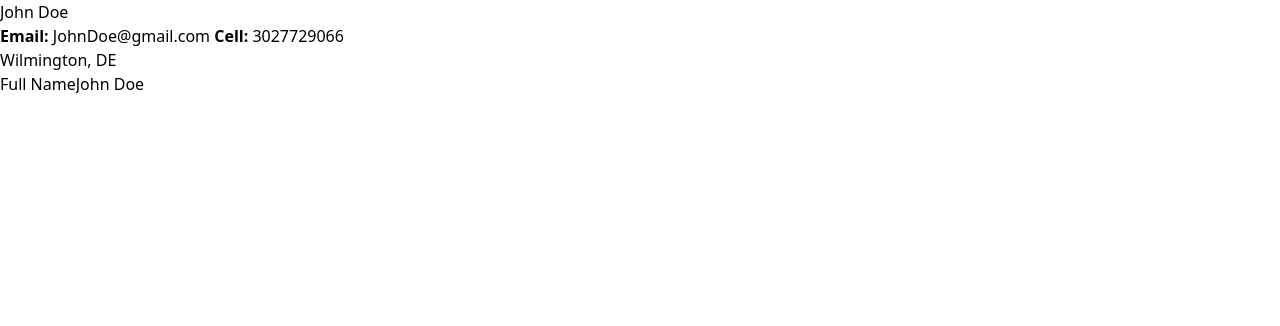
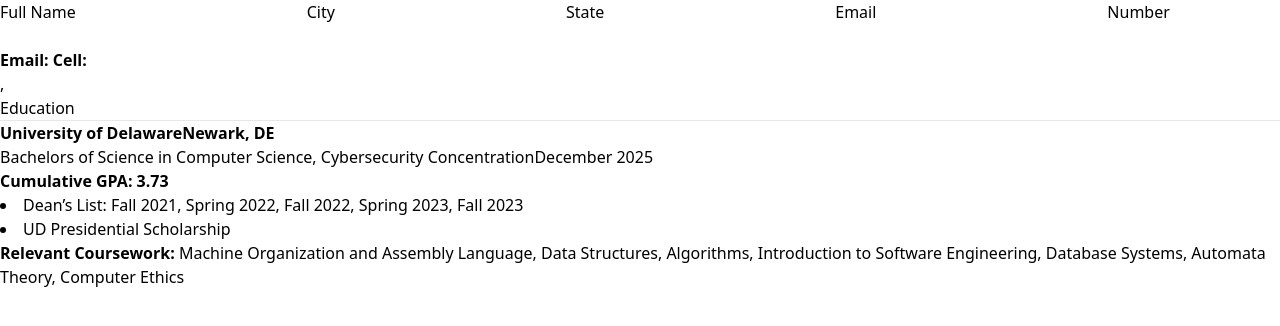
Before and after one commit to thekevinchau/ResumeGenerator, a React (Vite) app: page / in a window 1280 px wide. Shown: the top 326 px of the page. Built offline with nearby package versions, Linux system fonts and the light colour scheme.

Commit message:
Finished handling of Header Section

```diff
--- a/src/App.tsx
+++ b/src/App.tsx
@@ -1,29 +1,45 @@
-/*
-
-  - Pass the state values down to HeaderInputs so that it can be altered by that component.
-
-*/
-
 import { useState } from "react"
 import { HeaderSection } from "./components/HeaderSection";
 import { HeaderForms } from "./components/HeaderForms";
+import { EducationSection } from "./components/EducationSection";
 
 export default function App() {
-  const [personalInfo, setPersonalInfo] = useState({name: "John Doe", state: "DE", city: "Wilmington", email: "JohnDoe@gmail.com", number: "3027729066"});
-
+  const [personalInfo, setPersonalInfo] = useState(
+    {name: "",
+    state: "",
+    city: "",
+    email: "",
+    number: ""});
+  /*
+  @brief: A callback function that changes personalInfo state values based on input from HeaderForm.tsx
+  @param: An event that fires upon key inputs
+  @functionality: Consumes an event, retrieves the name and value fields from the event, and alters the value at the key "name" inside the personalInfo object.
+  @return: Returns nothing as it is a state setter.
+  */
   function handlePersonalInfoChange(event: React.ChangeEvent<HTMLInputElement>) {
     const { name, value } = event.target;
     setPersonalInfo({ ...personalInfo, [name]: value });
   }
 
-  return <div className="w-screen h-screen flex justify-around items-start bg-slate-500">
+  const [educationInfo, setEducationInfo] = useState({
+    degree: "Bachelors of Science in Computer Science, Cybersecurity Concentration",
+    college: "University of Delaware",
+    graduationDate: "December 2025",
+    location: "Newark, DE",
+    gpa: 3.73,
+    recognitions: ['Dean’s List: Fall 2021, Spring 2022, Fall 2022, Spring 2023, Fall 2023', 'UD Presidential Scholarship'],
+    courseWork: 'Machine Organization and Assembly Language, Data Structures, Algorithms, Introduction to Software Engineering, Database Systems, Automata Theory, Computer Ethics'
+  })
 
-    <div className="flex flex-col w-1/2 h-full mt-8 border bg-white">
 
-      <div className="ml-11 mr-11">
+  return <div className="w-screen h-screen flex justify-around items-start bg-slate-500 font-serif">
+    <HeaderForms handleFormInput={handlePersonalInfoChange} headerInfo={personalInfo}></HeaderForms>
+    <div className="flex flex-col w-1/2 h-full  border bg-white">
+
+      <div className="ml-10 mr-10">
         <HeaderSection name={personalInfo.name} state={personalInfo.state} city={personalInfo.city} email={personalInfo.email} number={personalInfo.number}></HeaderSection>
+        <EducationSection coursework={educationInfo.courseWork} recognitions= {educationInfo.recognitions} gpa={educationInfo.gpa} degree={educationInfo.degree} college={educationInfo.college} location={educationInfo.location} expectedGrad={educationInfo.graduationDate}></EducationSection>
       </div>
     </div>
-    <HeaderForms handleFormInput={handlePersonalInfoChange} headerInfo={personalInfo}></HeaderForms>
   </div>
 }
--- a/src/components/HeaderForms.tsx
+++ b/src/components/HeaderForms.tsx
@@ -15,6 +15,18 @@
         <form>
             <label>Full Name</label>
             <input type="text"name="name" onChange={handleFormInput} value={headerInfo.name}></input>
+
+            <label>City</label>
+            <input type="text"name="city" onChange={handleFormInput} value={headerInfo.city}></input>
+
+            <label>State</label>
+            <input type="text"name="state" onChange={handleFormInput} value={headerInfo.state}></input>
+
+            <label>Email</label>
+            <input type="text"name="email" onChange={handleFormInput} value={headerInfo.email}></input>
+
+            <label>Number</label>
+            <input type="text"name="number" onChange={handleFormInput} value={headerInfo.number}></input>
         </form>
     </div>
 }
--- a/src/components/HeaderSection.tsx
+++ b/src/components/HeaderSection.tsx
@@ -11,7 +11,7 @@
 }
 
 export function HeaderSection({name, city, state, email, number}: HeaderProps){
-    return <div className=" text-center mt-12 mb-7">
+    return <div className=" text-center mt-8 mb-7">
         <h1 className="font-bold text-2xl font-serif">{name}</h1>
         <span className="text-[12px]"><b>Email:</b> {email} <b>Cell:</b> {number}</span>
         <p className="font-serif">{city}, {state}</p>
```
